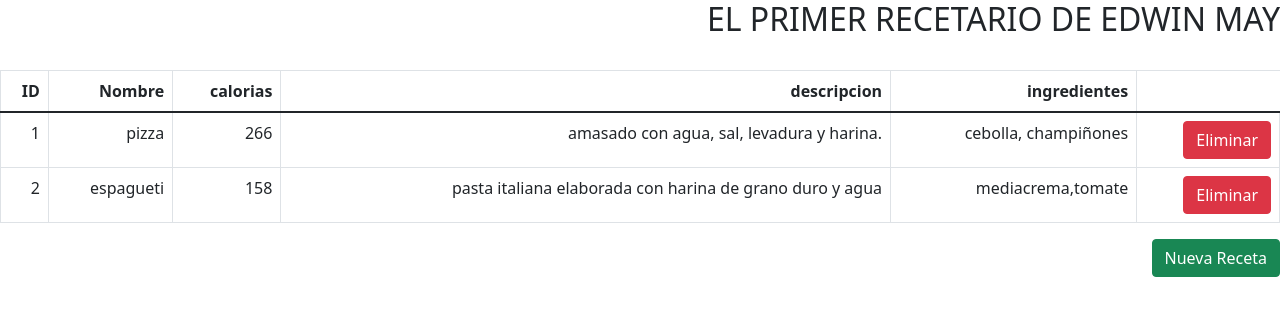
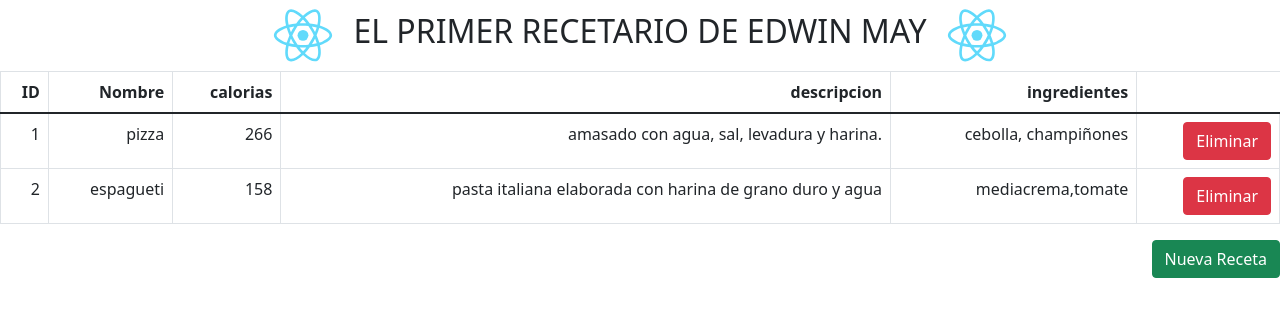
Before and after one commit to Edwin020298/recetario, a React (Create React App) app: page / in a window 1280 px wide. Shown: the top 316 px of the page. Built offline with nearby package versions, Linux system fonts and the light colour scheme.

Commit message:
restructurado el titulo con lo que se asigno en la tarea falta formulario y listado

```diff
--- a/src/App.js
+++ b/src/App.js
@@ -52,10 +52,7 @@ function App() {
   };
   return (
     <div className="App">
-      <header>
-        <Titulo logotitu={Titulo.receta} />
-      </header>
-      <br />
+      <Titulo />
 
       <div id="main-container">
         <table className="table table-bordered">
--- /dev/null
+++ b/src/componentes/H2/H2.jsx
@@ -0,0 +1,7 @@
+import React, { memo } from 'react';
+
+const H2 = memo(({children}) => {
+    return <h2>{children}</h2>
+});
+
+export default H2;
--- /dev/null
+++ b/src/componentes/Logo/Logo.css
@@ -0,0 +1,3 @@
+.logo{
+  width: 100px;
+}
--- /dev/null
+++ b/src/componentes/Logo/Logo.jsx
@@ -0,0 +1,8 @@
+import React, { memo } from 'react';
+import ReactLogo from '../../assets/images/logo.svg'
+import './Logo.css'
+const Logo = memo(() => {
+    return <img className='logo' src={ReactLogo} alt='logo-app'/>
+});
+
+export default Logo;
--- /dev/null
+++ b/src/componentes/Titulo/Titulo.css
@@ -0,0 +1,5 @@
+.title-container{
+    display: flex;
+    justify-content: center;
+    align-items: center;
+}
--- a/src/componentes/Titulo/Titulo.jsx
+++ b/src/componentes/Titulo/Titulo.jsx
@@ -1,9 +1,16 @@
-import React, { memo } from 'react';
-
-const Titulo = memo(({logotitu}) => {
+import React, { memo } from "react";
+import H2 from "../H2/H2";
+import Logo from "../Logo/Logo";
+import './Titulo.css'
+const Titulo = memo(() => {
   return (
-    <h2>EL PRIMER RECETARIO DE EDWIN MAY </h2>
-
+    <header>
+      <div className="title-container">
+        <Logo />
+        <H2>EL PRIMER RECETARIO DE EDWIN MAY </H2>
+        <Logo />
+      </div>
+    </header>
   );
 });
 
```
